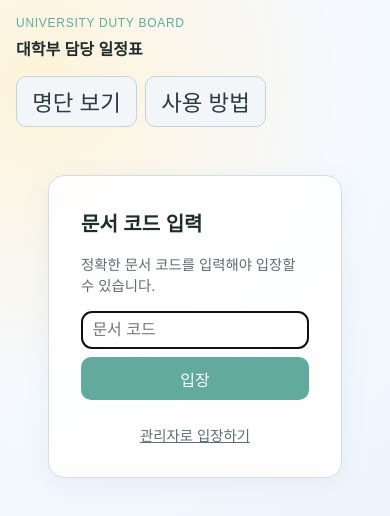
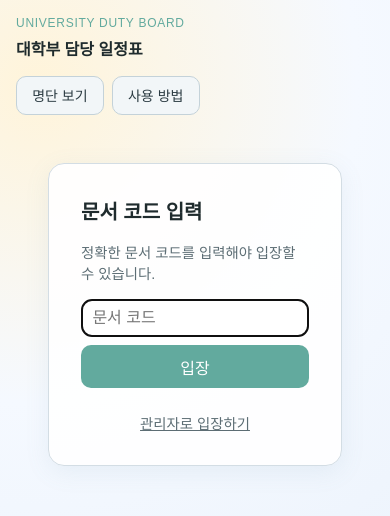
Before and after one commit to oingdoing/task-schedule, a React (Vite) app: page / in a window 390 px wide. Shown: the top 516 px of the page. Built offline with nearby package versions, Linux system fonts and the light colour scheme; no server answers.

Commit message:
fix: 버튼 font-size  수정

```diff
--- a/src/styles.css
+++ b/src/styles.css
@@ -216,7 +216,7 @@ textarea {
 }
 
 .year-nav button {
-  font-size: 1.4rem;
+  font-size: 14px;
 }
 
 .actions {
@@ -1018,6 +1018,6 @@ td.duty-td-restroom.month-passed .duty-btn {
   }
 
   .header-buttons button{
-    font-size: 1.4rem;
+    font-size: 14px;
   }
 }
```
